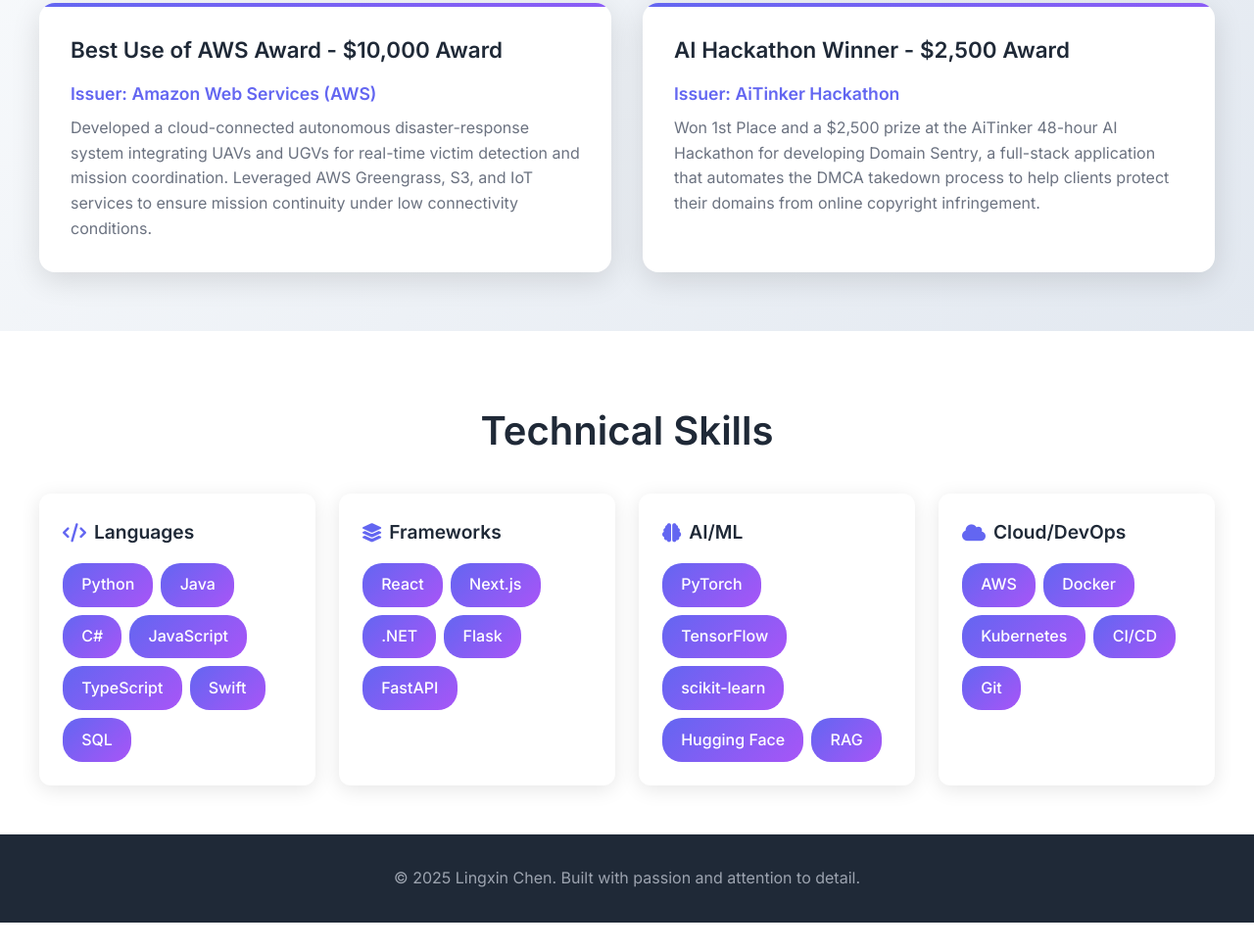
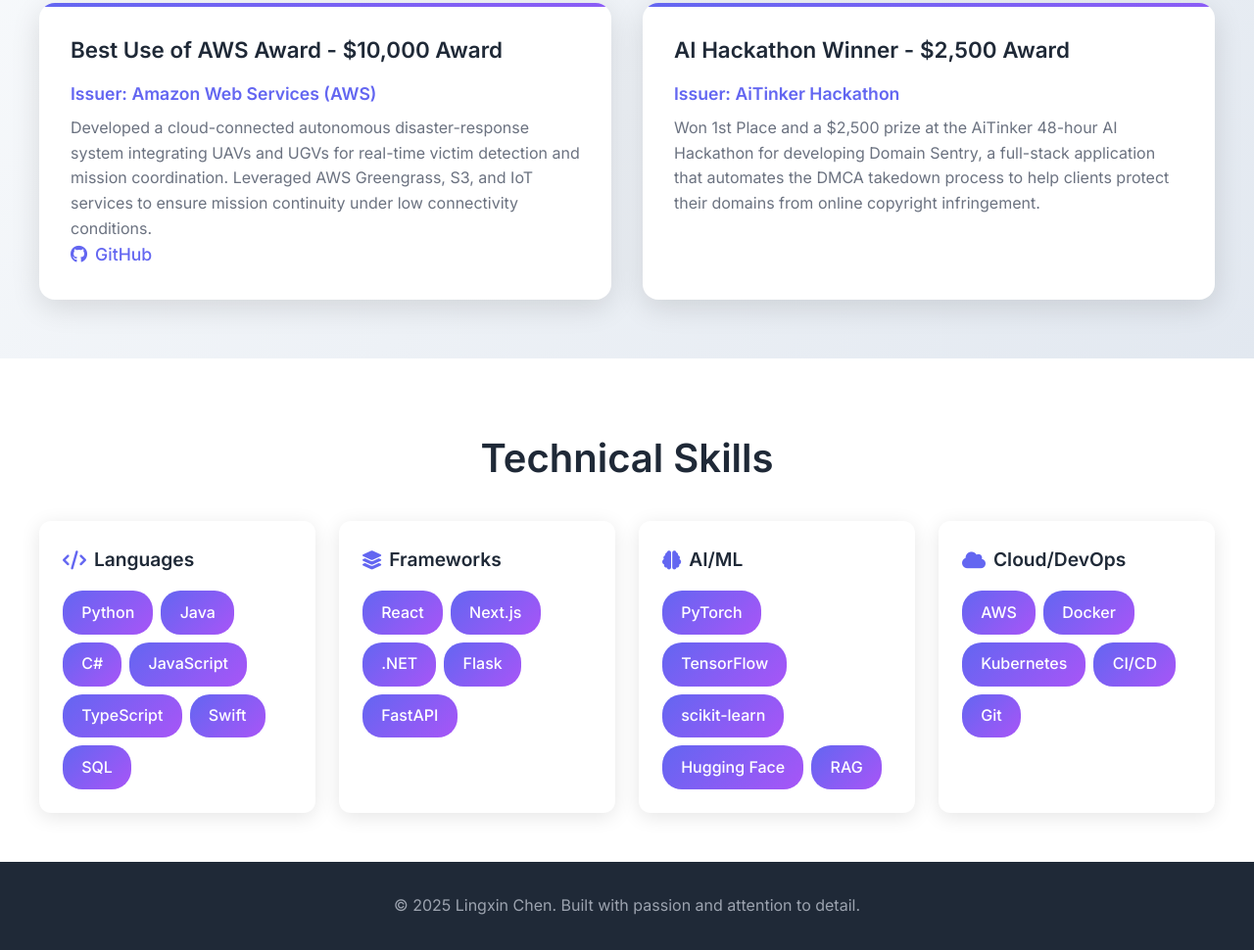
Before and after one commit to Lin3141/lin3141.github.io, a plain HTML site: page index.html in a window 1280 px wide. Shown: the part 2794-3764 px from the top of the page at 98% size. Before the commit the page ends 3736 px from the top, so only its background shows below. Drawn offline with Linux system fonts and the light colour scheme.

Commit message:
Add project link

```diff
--- a/index.html
+++ b/index.html
@@ -171,6 +171,11 @@
                         <p class="award-description">
                             Developed a cloud-connected autonomous disaster-response system integrating UAVs and UGVs for real-time victim detection and mission coordination. Leveraged AWS Greengrass, S3, and IoT services to ensure mission continuity under low connectivity conditions.
                         </p>
+                        <div class="project-links">
+                            <a href="https://github.com/Lin3141/earthquake-response-coordination" target="_blank" class="project-link">
+                                <i class="fab fa-github"></i> GitHub
+                            </a>
+                        </div>
                     </div>
                 </div>
 
```
